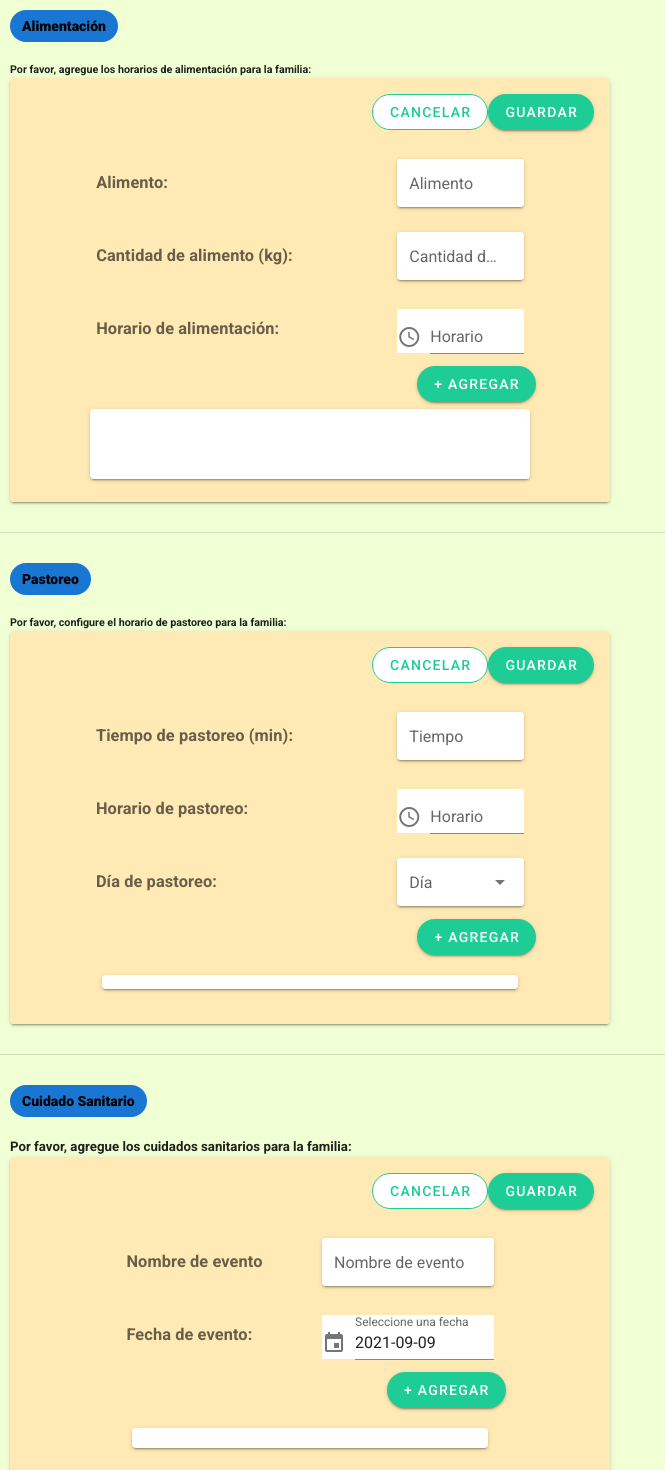
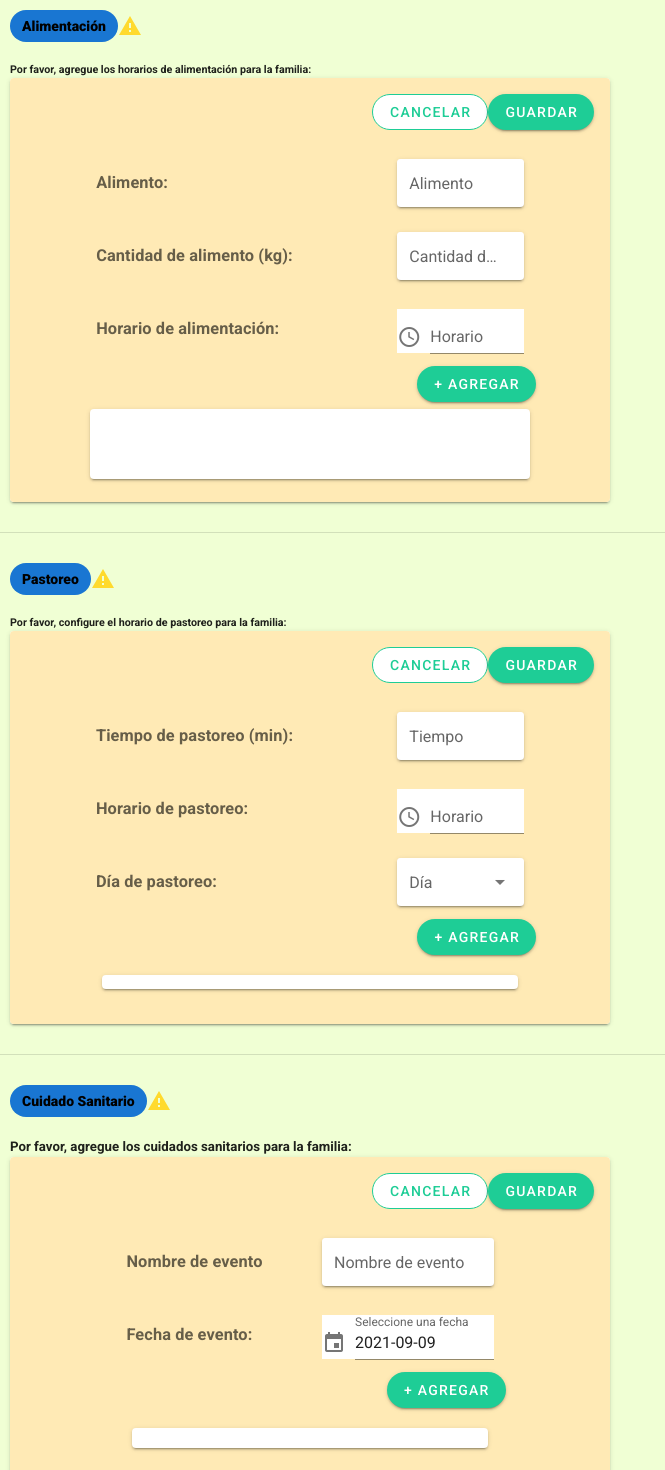
Before and after one commit to MATRIXMM/chakra-frotend, a Nuxt app: page /veterinario/configuracion/registradas/1 in a window 1280 px wide. Shown: the top 1470 px of the page, without its empty margins (0-665 px from the left). Built offline with nearby package versions, Linux system fonts and the light colour scheme.

Commit message:
feat: agregar iconos de validacion

```diff
--- a/components/veterinario/configuracion/Alimentacion.vue
+++ b/components/veterinario/configuracion/Alimentacion.vue
@@ -7,6 +7,12 @@
     >
       Alimentación
     </v-chip>
+    <v-icon v-if="registrado" color="primary">
+      {{icons.mdiCheckboxMarkedCircle}}
+    </v-icon>
+    <v-icon v-else color="#FFDA2D">
+      {{icons.mdiAlert}}
+    </v-icon>
     <h6 style="margin-top: 20px">
       Por favor, agregue los horarios de alimentación para la familia:
     </h6>
@@ -56,6 +62,7 @@
                 solo
                 hide-details
                 style="background: white"
+                :disabled="registrado"
               />
             </v-col>
           </v-row>
@@ -68,6 +75,7 @@
                 solo
                 hide-details
                 style="background: white"
+                :disabled="registrado"
               />
             </v-col>
           </v-row>
@@ -95,6 +103,7 @@
                     v-on="on"
                     hide-details
                     style="background: white"
+                    :disabled="registrado"
                   ></v-text-field>
                 </template>
                 <v-time-picker
@@ -130,7 +139,7 @@
 </template>
 
 <script>
-import { mdiCloseCircle } from '@mdi/js';
+import { mdiCloseCircle, mdiCheckboxMarkedCircle, mdiAlert } from '@mdi/js';
 
 export default {
   name: "Alimentacion",
@@ -139,7 +148,9 @@ export default {
   },
   data: () => ({
     icons: {
-      mdiCloseCircle
+      mdiCloseCircle,
+      mdiCheckboxMarkedCircle,
+      mdiAlert
     },
     registrado: false,
     alimento: '',
--- a/components/veterinario/configuracion/CuidadoSanitario.vue
+++ b/components/veterinario/configuracion/CuidadoSanitario.vue
@@ -7,6 +7,12 @@
     >
       Cuidado Sanitario
     </v-chip>
+    <v-icon v-if="registrado" color="primary">
+      {{icons.mdiCheckboxMarkedCircle}}
+    </v-icon>
+    <v-icon v-else color="#FFDA2D">
+      {{icons.mdiAlert}}
+    </v-icon>
     <h5 style="margin-top: 20px">
       Por favor, agregue los cuidados sanitarios para la familia:
     </h5>
@@ -132,13 +138,15 @@
 </template>
 
 <script>
-import { mdiCloseCircle } from '@mdi/js';
+import {mdiAlert, mdiCheckboxMarkedCircle, mdiCloseCircle} from '@mdi/js';
 
 export default {
   name: "CuidadoSanitario",
   data: () => ({
     icons: {
-      mdiCloseCircle
+      mdiCloseCircle,
+      mdiCheckboxMarkedCircle,
+      mdiAlert
     },
     date: (new Date(Date.now() - (new Date()).getTimezoneOffset() * 60000)).toISOString().substr(0, 10),
     nowDate: (new Date(Date.now() - (new Date()).getTimezoneOffset() * 60000)).toISOString().substr(0, 10),
--- a/components/veterinario/configuracion/Pastoreo.vue
+++ b/components/veterinario/configuracion/Pastoreo.vue
@@ -7,6 +7,12 @@
     >
       Pastoreo
     </v-chip>
+    <v-icon v-if="registrado" color="primary">
+      {{icons.mdiCheckboxMarkedCircle}}
+    </v-icon>
+    <v-icon v-else color="#FFDA2D">
+      {{icons.mdiAlert}}
+    </v-icon>
     <h6 style="margin-top: 20px">
       Por favor, configure el horario de pastoreo para la familia:
     </h6>
@@ -145,13 +151,15 @@
 </template>
 
 <script>
-import { mdiCloseCircle } from '@mdi/js';
+import { mdiCloseCircle, mdiCheckboxMarkedCircle, mdiAlert } from '@mdi/js';
 
 export default {
   name: "Pastoreo",
   data: () => ({
     icons: {
-      mdiCloseCircle
+      mdiCloseCircle,
+      mdiCheckboxMarkedCircle,
+      mdiAlert
     },
     diaSelecto: '',
     registrado: false,
```
